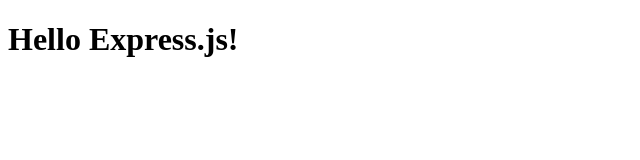
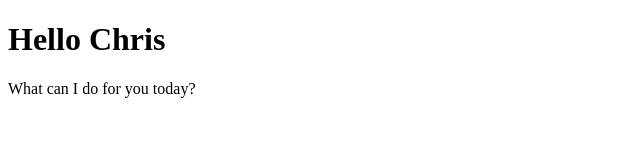
Before and after one commit to husky333/Web-server, a website: page public/index.html in a window 1280 px wide. Shown: the whole page, without its empty margins (0-640 px from the left). Drawn offline with Linux system fonts and the light colour scheme.

Commit message:
update html

```diff
--- a/public/index.html
+++ b/public/index.html
@@ -7,6 +7,9 @@
   </head>
 
   <body>
-    <h1>Hello Express.js!</h1>
+    <h1>Hello Chris</h1>
+    <p>
+      What can I do for you today?
+    </p>
   </body>
 </html>
```
